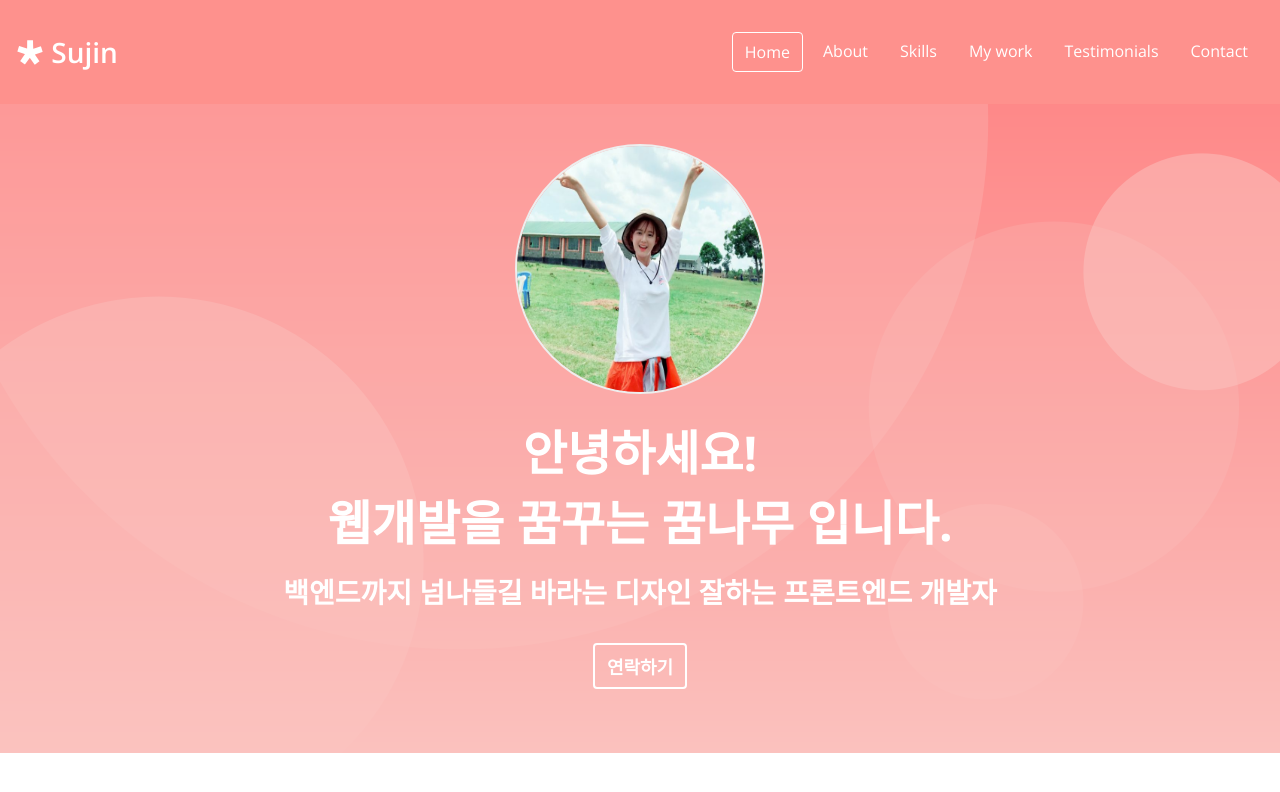
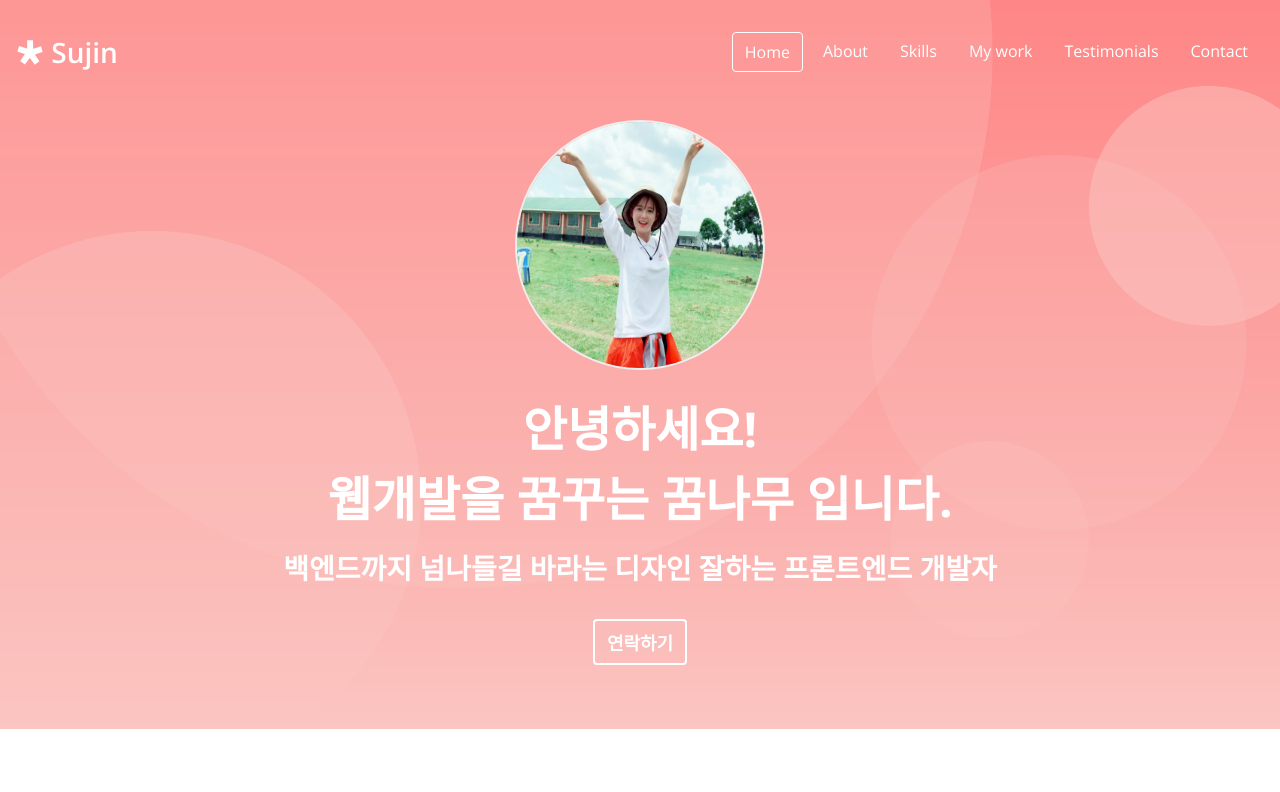
Before and after one commit to sujiny3236lovegit/portfolio_website, a plain HTML site: page index.html in a window 1280 px wide. Shown: the top 792 px of the page. Drawn offline with nearby package versions, Linux system fonts and the light colour scheme.

Commit message:
Javascript: Navbar

```diff
--- a/main.js
+++ b/main.js
@@ -0,0 +1,14 @@
+"use strict";
+
+//navbar가 상위로 올라가면 투명하게 처리함
+const navbar = document.querySelector("#navbar");
+const navbarHeight = navbar.getBoundingClientRect().height;
+document.addEventListener("scroll", () => {
+  console.log(window.scrollY);
+  console.log(`navbarHeight: ${navbarHeight}`);
+  if (window.scrollY > navbarHeight) {
+    navbar.classList.add("navbar--dark");
+  } else {
+    navbar.classList.remove("navbar--dark");
+  }
+});
--- a/style.css
+++ b/style.css
@@ -92,12 +92,20 @@ p {
 
 /* Navbar */
 #navbar {
+  position: fixed;
+  width: 100%;
   display: flex;
   justify-content: space-between;
-  background-color: var(--color-pink);
+  background-color: transparent;
   align-items: center;
   color: var(--color-white);
   padding: 16px;
+  transition: all var(--animation-duration) ease-in-out;
+}
+
+#navbar.navbar--dark {
+  background-color: var(--color-pink);
+  padding: 8px;
 }
 
 .navbar__logo {
@@ -139,6 +147,7 @@ p {
 #home {
   background: url("imgs/home-background.png") center/cover no-repeat;
   padding: 40px;
+  padding-top: 120px;
   text-align: center;
 }
 
```
Also changed, not shown: 1 other file.
